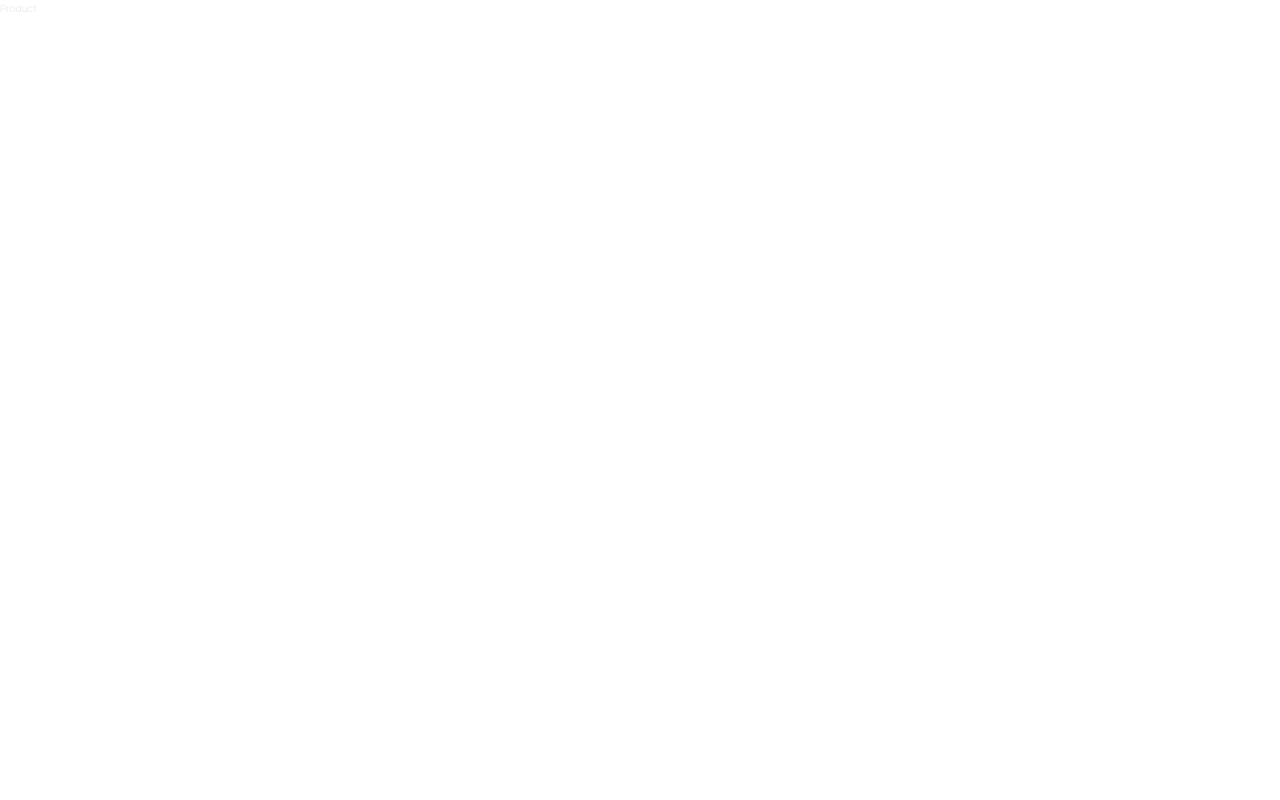
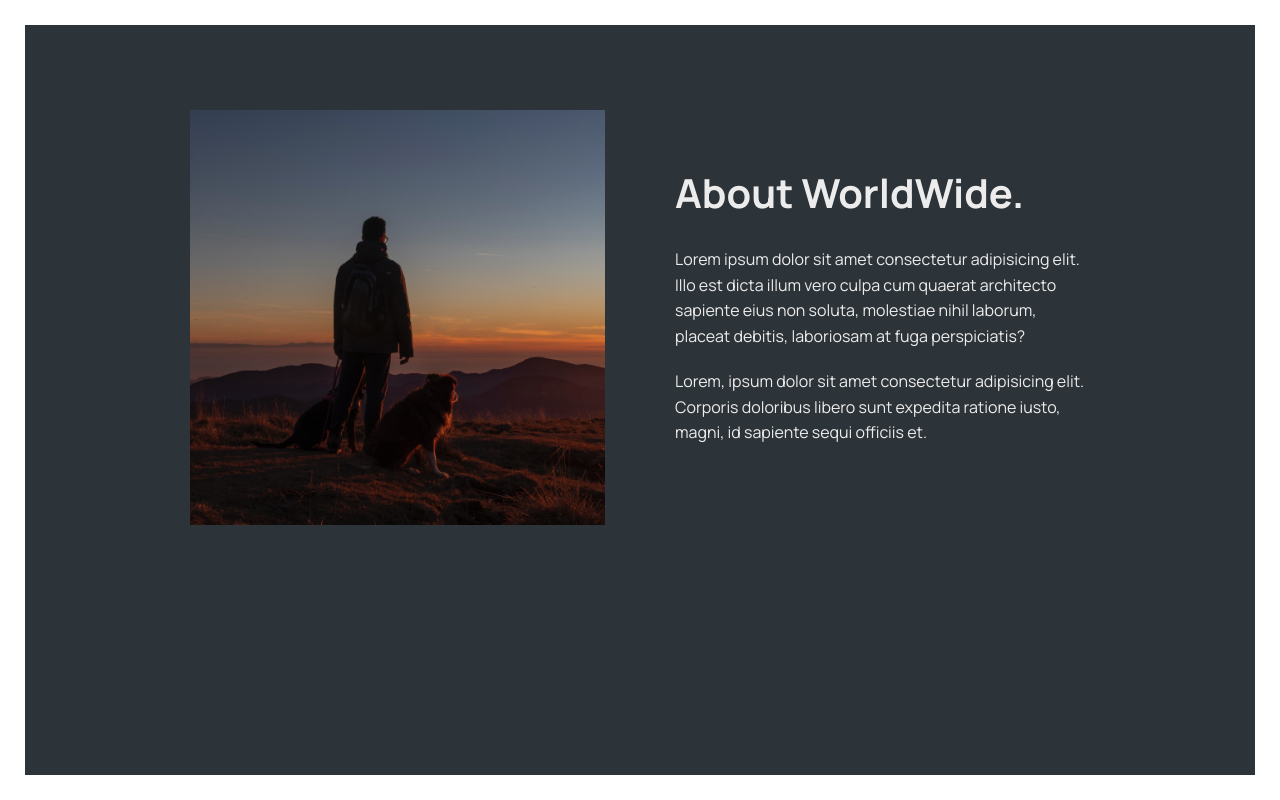
Before and after one commit to pouyaRadnia/WorldWise, a React (Vite) app: page /product in a window 1280 px wide. Built offline with nearby package versions, Linux system fonts and the light colour scheme.

Commit message:
feat(product): create product page

```diff
--- /dev/null
+++ b/src/pages/Product.module.css
@@ -0,0 +1,34 @@
+.product {
+  margin: 2.5rem;
+  padding: 2.5rem 5rem;
+  background-color: var(--color-dark--1);
+  min-height: calc(100vh - 5rem);
+}
+
+.product section {
+  width: clamp(80rem, 80%, 90rem);
+  margin: 6rem auto;
+  display: grid;
+  grid-template-columns: 1fr 1fr;
+  gap: 7rem;
+  align-items: center;
+}
+
+.product img {
+  width: 100%;
+}
+
+.product h2 {
+  font-size: 4rem;
+  line-height: 1.2;
+  margin-bottom: 3rem;
+}
+
+.product p {
+  font-size: 1.6rem;
+  margin-bottom: 2rem;
+}
+
+.product section a {
+  margin-top: 2rem;
+}
--- a/src/pages/Product.tsx
+++ b/src/pages/Product.tsx
@@ -1,4 +1,28 @@
-function Product() {
-  return <div>Product</div>;
+import styles from "./Product.module.css";
+
+export default function Product() {
+  return (
+    <main className={styles.product}>
+      <section>
+        <img
+          src="img-1.jpg"
+          alt="person with dog overlooking mountain with sunset"
+        />
+        <div>
+          <h2>About WorldWide.</h2>
+          <p>
+            Lorem ipsum dolor sit amet consectetur adipisicing elit. Illo est
+            dicta illum vero culpa cum quaerat architecto sapiente eius non
+            soluta, molestiae nihil laborum, placeat debitis, laboriosam at fuga
+            perspiciatis?
+          </p>
+          <p>
+            Lorem, ipsum dolor sit amet consectetur adipisicing elit. Corporis
+            doloribus libero sunt expedita ratione iusto, magni, id sapiente
+            sequi officiis et.
+          </p>
+        </div>
+      </section>
+    </main>
+  );
 }
-export default Product;
```
